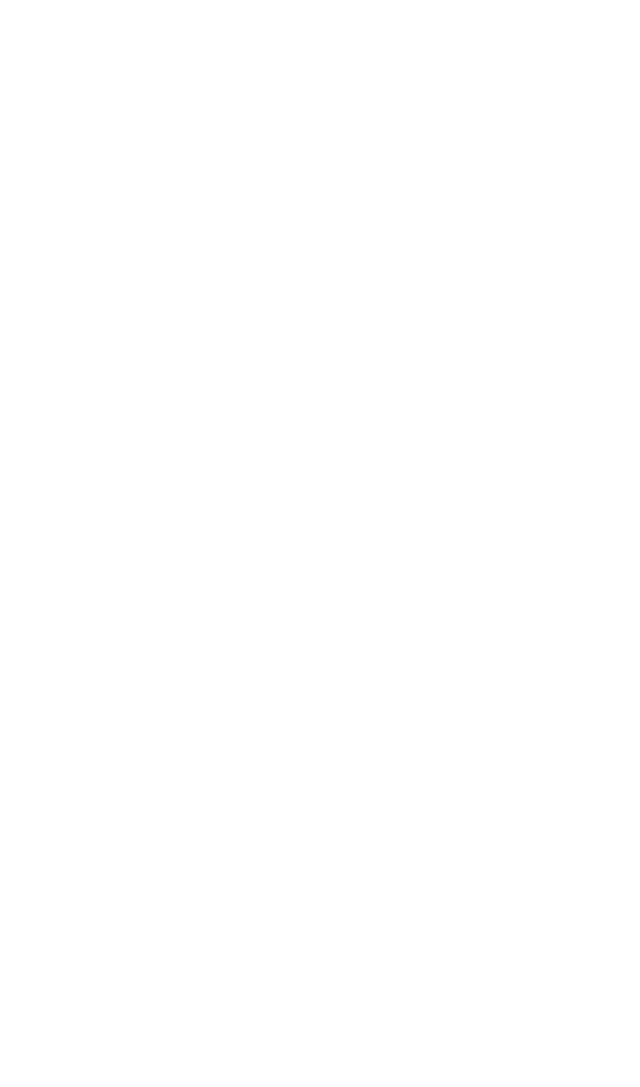
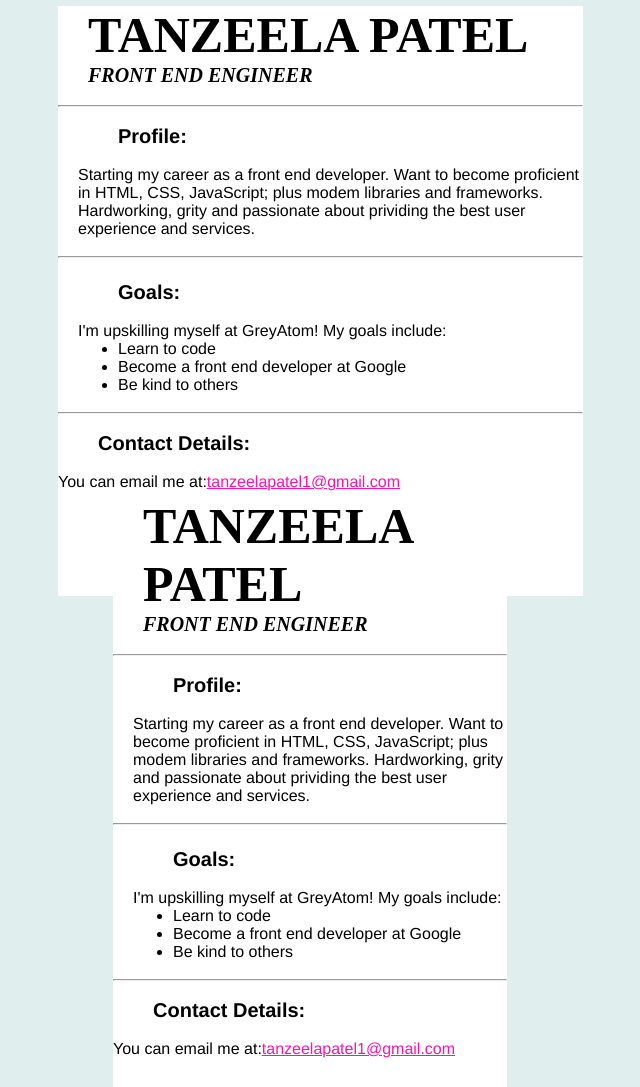
Before and after one commit to tanzeelapatel1/personal-portfolio-page, a plain HTML site: page index.html in a window 1280 px wide. Shown: the whole page, without its empty margins (287-927 px from the left). Before the commit the page ends 800 px from the top, so only its background shows below. Drawn offline with Linux system fonts and the light colour scheme.

Commit message:
Added
My first submit

```diff
--- a/index.html
+++ b/index.html
@@ -1 +1,102 @@
 <!-- Add your HTML Code here -->
+<!DOCTYPE html>
+<html>
+<head>
+  <link href="style.css" type="text/css" rel="stylesheet">
+  <title>Tanzeela Patel Profile</title>
+
+
+</head>
+<body>
+  <div class="profileBody">
+
+
+  <div id= "name">
+       <h1>TANZEELA PATEL</h1>
+       <h2>FRONT END ENGINEER</h2>
+       <br>
+ </div>
+
+   <hr />
+<div class= "box">
+   <p>
+   <br><h3><strong>Profile:</strong></h3></br>
+    Starting my career as a front end developer. Want to become proficient in HTML, CSS, JavaScript; plus modem libraries and frameworks. Hardworking, grity and passionate about prividing the best user experience and services.
+  </p><br>
+</div>
+
+  <hr />
+
+  <div class= "box1">
+
+  <h4><br><strong>Goals:</strong></h4></br>
+  <p>I'm upskilling myself at GreyAtom! My goals include:</p>
+
+  <ul>
+    <li>Learn to code</li>
+    <li>Become a front end developer at Google</li>
+    <li>Be kind to others</li>
+  </ul>
+  </div>
+
+  <br>
+
+  <hr />
+
+  <br>
+  <div><h5><strong>Contact Details:</strong></h5><br>
+  <p>You can email me at:<a href = "https://mail.google.com/">tanzeelapatel1@gmail.com</a>
+</p>
+</div>
+</body>
+</html><!DOCTYPE html>
+<html>
+<head>
+  <link href="style.css" type="text/css" rel="stylesheet">
+  <title>Tanzeela Patel Profile</title>
+
+
+</head>
+<body>
+  <div class="profileBody">
+
+
+  <div id= "name">
+       <h1>TANZEELA PATEL</h1>
+       <h2>FRONT END ENGINEER</h2>
+       <br>
+ </div>
+
+   <hr />
+<div class= "box">
+   <p>
+   <br><h3><strong>Profile:</strong></h3></br>
+    Starting my career as a front end developer. Want to become proficient in HTML, CSS, JavaScript; plus modem libraries and frameworks. Hardworking, grity and passionate about prividing the best user experience and services.
+  </p><br>
+</div>
+
+  <hr />
+
+  <div class= "box1">
+
+  <h4><br><strong>Goals:</strong></h4></br>
+  <p>I'm upskilling myself at GreyAtom! My goals include:</p>
+
+  <ul>
+    <li>Learn to code</li>
+    <li>Become a front end developer at Google</li>
+    <li>Be kind to others</li>
+  </ul>
+  </div>
+
+  <br>
+
+  <hr />
+
+  <br>
+  <div><h5><strong>Contact Details:</strong></h5><br>
+  <p>You can email me at:<a href = "https://mail.google.com/">tanzeelapatel1@gmail.com</a>
+</p>
+</div>
+</body>
+</html>
--- a/style.css
+++ b/style.css
@@ -1 +1,75 @@
 /* Add your CSS code here */
+* {
+    font-family: Helvetica, Arial, sans-serif;
+    max-width: 700px;
+    margin: auto;
+
+  }
+
+body {
+      min-width: 500px;
+      background-color: #e0eeee;
+  }
+  .profileBody {
+    display: inline-block;
+    background-color: white;
+    margin-top: 6px;
+    margin-left: 55px;
+    width: 75%;
+    height: 590px;
+  }
+  h1 {font-family:'Times New Roman',
+     Times, serif, sans-serif;
+     color: black;font-weight: bold;
+      font-size: 50px;
+      margin-left:30px ; }
+
+
+  h2 {font-family:'Times New Roman',
+    Times, serif, sans-serif;font-style: italic;
+     color: black; font-size: 20px;
+     margin-left:30px ; }
+
+  h3 {font-family:'Times New Roman',
+     Times, serif,
+     sans-serif;font-style: no;
+      color: black;
+      font-size: 20px;
+      margin-left:40px ;
+
+}
+
+h4 {font-family:'Times New Roman',
+    Times, serif,
+    sans-serif;font-style: no;
+     color: black;
+     font-size: 20px;
+     margin-left:40px ;
+
+}
+
+h5 {font-family:'Times New Roman',
+    Times, serif,
+    sans-serif;font-style: no;
+     color: black;
+     font-size: 20px;
+     margin-left:40px ;
+
+}
+h6 {font-family:'Times New Roman',
+    Times, serif,
+    sans-serif;font-style: no;
+     color: black;
+     font-size: 20px;
+     margin-left:40px ;
+
+}
+.box{
+    margin-left: 20px;
+}
+.box1{
+    margin-left: 20px;
+}
+
+
+  a[href] { color: rgba(255, 0, 170, 0.938) }
```
